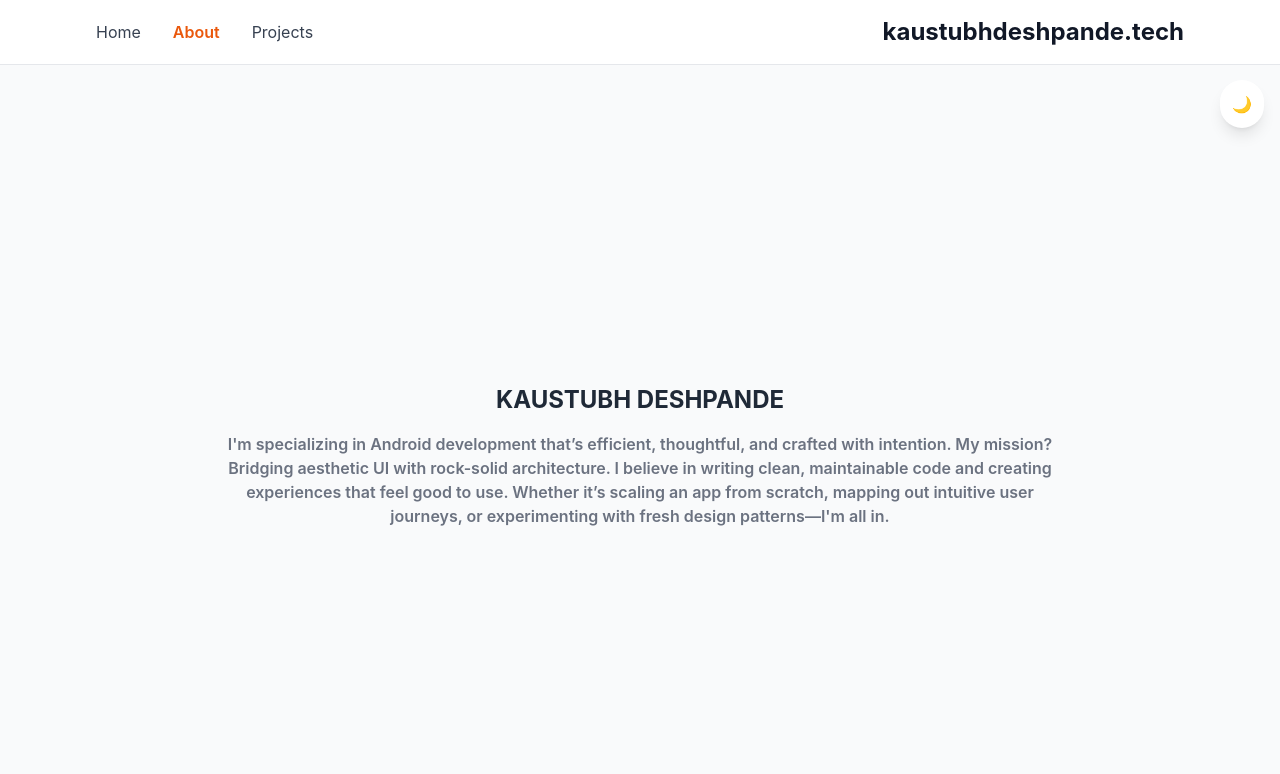
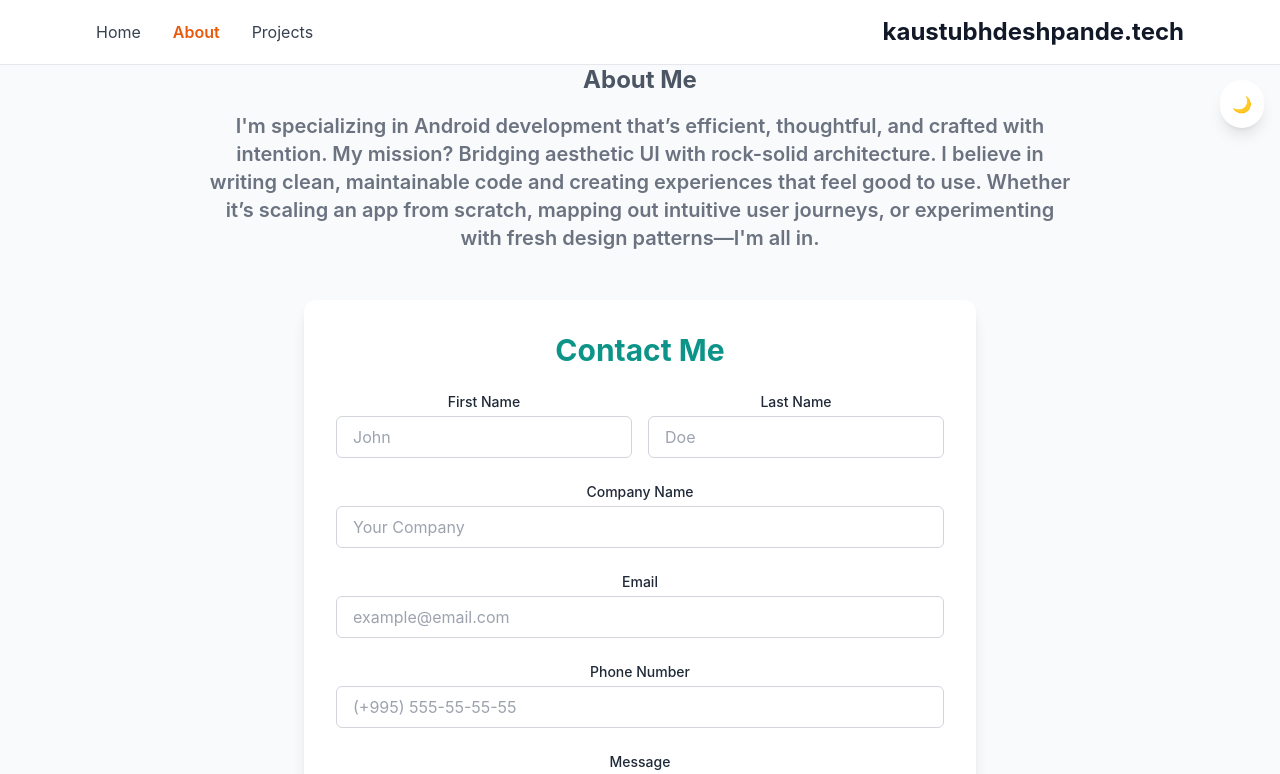
Before and after one commit to kaustubhsuryakantdeshpande/portfolio.github.io, a React (Create React App) app: page /about in a window 1280 px wide. Shown: the top 774 px of the page. Built offline with nearby package versions, Linux system fonts and the light colour scheme.

Commit message:
Add contact form with state management and submission handling

```diff
--- a/src/pages/About.js
+++ b/src/pages/About.js
@@ -1,15 +1,147 @@
+import React, { useState } from "react";
+
 export default function About() {
+  const [form, setForm] = useState({
+    firstName: "",
+    lastName: "",
+    company: "",
+    email: "",
+    phone: "",
+    message: "",
+  });
+
+  const handleChange = (e) => {
+    const { name, value, type, checked } = e.target;
+    setForm({ ...form, [name]: type === "checkbox" ? checked : value });
+  };
+
+  const handleSubmit = (e) => {
+    e.preventDefault();
+    console.log(form);
+  };
+
   return (
     <div className="min-h-screen bg-gray-50 dark:bg-gray-900 flex items-center justify-center px-4">
-      <div className="text-center">
-        <h1 className="text-2xl text-darkgray-500 dark:text-orange-400 font-bold mb-4">
-          KAUSTUBH DESHPANDE
+      <div className="text-center max-w-4xl">
+        {/* About Me Section */}
+        <h1 className="text-2xl text-gray-600 dark:text-orange-400 font-bold mb-4">
+          About Me
         </h1>
+        <p className="text-xl text-gray-500 dark:text-teal-400 font-semibold mb-12 px-4">
+          I'm specializing in Android development that’s efficient, thoughtful, and crafted with intention. My mission? Bridging aesthetic UI with rock-solid architecture. I believe in writing clean, maintainable code and creating experiences that feel good to use. Whether it’s scaling an app from scratch, mapping out intuitive user journeys, or experimenting with fresh design patterns—I'm all in.
+        </p>
 
-        <h1 className="text-1xl text-gray-500 dark:text-teal-400 font-semibold mb-4 ml-48 mr-48 items-center">
-          I'm specializing in Android development that’s efficient, thoughtful, and crafted with intention. My mission? Bridging aesthetic UI with rock-solid architecture. I believe in writing clean, maintainable code and creating experiences that feel good to use. Whether it’s scaling an app from scratch, mapping out intuitive user journeys, or experimenting with fresh design patterns—I'm all in.
-        </h1>
+        {/* Contact Form */}
+        <form
+          onSubmit={handleSubmit}
+          className="w-full bg-white dark:bg-gray-800 shadow-lg rounded-xl p-8 space-y-6 mx-auto max-w-2xl"
+        >
+          <h3 className="text-3xl font-bold text-teal-600 text-center mb-4">
+            Contact Me
+          </h3>
+
+          {/* First + Last Name */}
+          <div className="flex flex-col md:flex-row md:space-x-4 space-y-4 md:space-y-0">
+            <div className="w-full">
+              <label className="block text-sm font-medium text-textDark dark:text-gray-100 mb-1">
+                First Name
+              </label>
+              <input
+                name="firstName"
+                value={form.firstName}
+                onChange={handleChange}
+                type="text"
+                placeholder="John"
+                className="w-full border border-gray-300 rounded-md px-4 py-2 focus:outline-none focus:ring-2 focus:ring-teal-400"
+                required
+              />
+            </div>
+            <div className="w-full">
+              <label className="block text-sm font-medium text-textDark dark:text-gray-100 mb-1">
+                Last Name
+              </label>
+              <input
+                name="lastName"
+                value={form.lastName}
+                onChange={handleChange}
+                type="text"
+                placeholder="Doe"
+                className="w-full border border-gray-300 rounded-md px-4 py-2 focus:outline-none focus:ring-2 focus:ring-teal-400"
+                required
+              />
+            </div>
+          </div>
+
+          {/* Company */}
+          <div>
+            <label className="block text-sm font-medium text-textDark dark:text-gray-100 mb-1">
+              Company Name
+            </label>
+            <input
+              name="company"
+              value={form.company}
+              onChange={handleChange}
+              type="text"
+              placeholder="Your Company"
+              className="w-full border border-gray-300 rounded-md px-4 py-2 focus:outline-none focus:ring-2 focus:ring-orange-400"
+            />
+          </div>
+
+          {/* Email */}
+          <div>
+            <label className="block text-sm font-medium text-textDark dark:text-gray-100 mb-1">
+              Email
+            </label>
+            <input
+              name="email"
+              value={form.email}
+              onChange={handleChange}
+              type="email"
+              placeholder="example@email.com"
+              className="w-full border border-gray-300 rounded-md px-4 py-2 focus:outline-none focus:ring-2 focus:ring-orange-400"
+              required
+            />
+          </div>
+
+          {/* Phone */}
+          <div>
+            <label className="block text-sm font-medium text-textDark dark:text-gray-100 mb-1">
+              Phone Number
+            </label>
+            <input
+              name="phone"
+              value={form.phone}
+              onChange={handleChange}
+              type="tel"
+              placeholder="(+995) 555-55-55-55"
+              className="w-full border border-gray-300 rounded-md px-4 py-2 focus:outline-none focus:ring-2 focus:ring-yellow-400"
+            />
+          </div>
+
+          {/* Message */}
+          <div>
+            <label className="block text-sm font-medium text-textDark dark:text-gray-100 mb-1">
+              Message
+            </label>
+            <textarea
+              name="message"
+              value={form.message}
+              onChange={handleChange}
+              rows={4}
+              placeholder="Tell us what we can help you with"
+              className="w-full border border-gray-300 rounded-md px-4 py-2 focus:outline-none focus:ring-2 focus:ring-yellow-400"
+            />
+          </div>
+
+          {/* Submit */}
+          <button
+            type="submit"
+            className="w-full bg-teal-500 hover:bg-teal-600 text-white font-semibold py-2 rounded-md transition"
+          >
+            Send Message
+          </button>
+        </form>
       </div>
     </div>
-  )
+  );
 }
```
